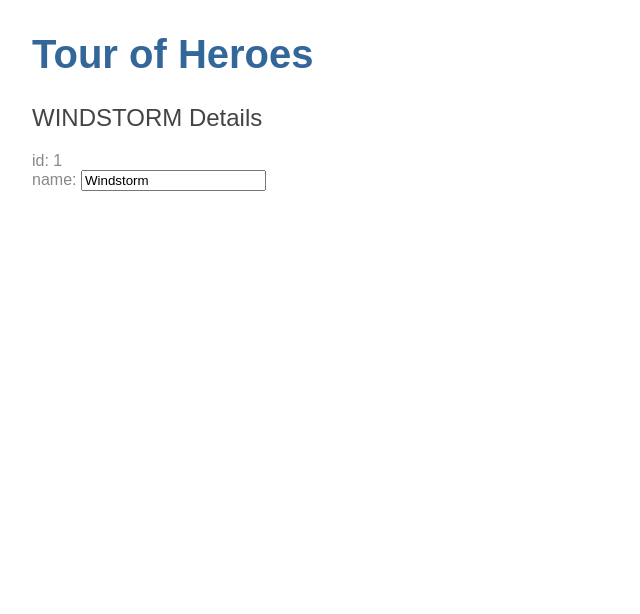
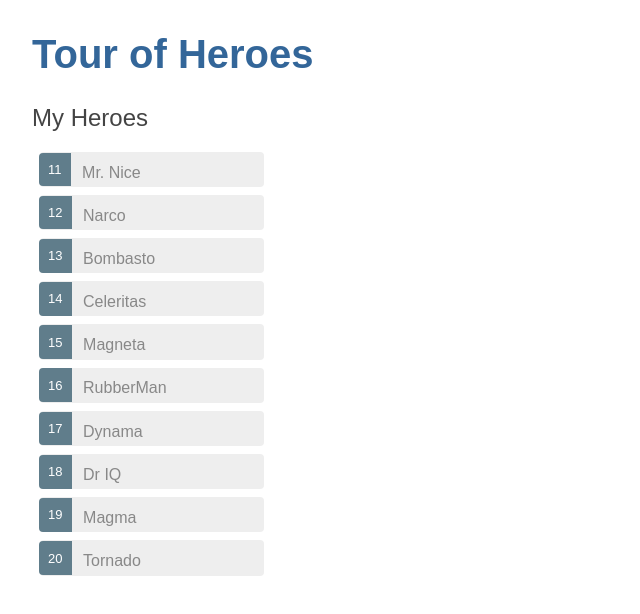
Before and after one commit to ikosenn/dive_angular, an Angular app: page / in a window 1280 px wide. Shown: the top 614 px of the page, without its empty margins (0-640 px from the left). Built offline with nearby package versions, Linux system fonts and the light colour scheme.

Commit message:
Create master detail view

```diff
--- a/src/app/app.module.ts
+++ b/src/app/app.module.ts
@@ -4,12 +4,14 @@
 
 import { AppComponent } from './app.component';
 import { HeroesComponent } from './heroes/heroes.component';
+import { HeroDetailComponent } from './hero-detail/hero-detail.component';
 
 
 @NgModule({
     declarations: [
         AppComponent,
-        HeroesComponent
+        HeroesComponent,
+        HeroDetailComponent
     ],
     imports: [
         BrowserModule,
--- /dev/null
+++ b/src/app/hero-detail/hero-detail.component.html
@@ -0,0 +1,9 @@
+<div *ngIf="hero">
+	<h2> {{ hero.name | uppercase }} Details </h2>
+	<div><span> id: </span>{{ hero.id }}</div>
+	<div>
+		<label>name:
+			<input [(ngModel)]="hero.name" placeholder="name"/>
+		</label>
+	</div>
+</div>
--- /dev/null
+++ b/src/app/hero-detail/hero-detail.component.ts
@@ -0,0 +1,18 @@
+import { Component, OnInit, Input } from '@angular/core';
+
+import { Hero } from '../hero';
+
+@Component({
+  selector: 'app-hero-detail',
+  templateUrl: './hero-detail.component.html',
+  styleUrls: ['./hero-detail.component.css']
+})
+export class HeroDetailComponent implements OnInit {
+    @Input() hero: Hero;
+
+    constructor() { }
+
+    ngOnInit() {
+    }
+
+}
--- a/src/app/heroes/heroes.component.css
+++ b/src/app/heroes/heroes.component.css
@@ -0,0 +1,48 @@
+/* HeroesComponent's private CSS styles */
+.selected {
+  background-color: #CFD8DC !important;
+  color: white;
+}
+.heroes {
+  margin: 0 0 2em 0;
+  list-style-type: none;
+  padding: 0;
+  width: 15em;
+}
+.heroes li {
+  cursor: pointer;
+  position: relative;
+  left: 0;
+  background-color: #EEE;
+  margin: .5em;
+  padding: .3em 0;
+  height: 1.6em;
+  border-radius: 4px;
+}
+.heroes li.selected:hover {
+  background-color: #BBD8DC !important;
+  color: white;
+}
+.heroes li:hover {
+  color: #607D8B;
+  background-color: #DDD;
+  left: .1em;
+}
+.heroes .text {
+  position: relative;
+  top: -3px;
+}
+.heroes .badge {
+  display: inline-block;
+  font-size: small;
+  color: white;
+  padding: 0.8em 0.7em 0 0.7em;
+  background-color: #607D8B;
+  line-height: 1em;
+  position: relative;
+  left: -1px;
+  top: -4px;
+  height: 1.8em;
+  margin-right: .8em;
+  border-radius: 4px 0 0 4px;
+}
--- a/src/app/heroes/heroes.component.html
+++ b/src/app/heroes/heroes.component.html
@@ -1,7 +1,7 @@
-<h2>{{ hero.name | uppercase }} Details</h2>
-<div><span> id: </span>{{ hero.id }}</div>
-<div>
-    <label>name:
-        <input [(ngModel)]="hero.name" placeholder="name"/>
-    </label>
-</div>
+<h2>My Heroes</h2>
+<ul class="heroes">
+    <li *ngFor="let hero of heroes" (click)="onSelect(hero)" [class.selected]="hero === selectedHero">
+        <span class="badge">{{ hero.id }} </span>{{ hero.name }}
+    </li>
+</ul>
+<app-hero-detail [hero]="selectedHero"></app-hero-detail>
--- a/src/app/heroes/heroes.component.ts
+++ b/src/app/heroes/heroes.component.ts
@@ -1,6 +1,7 @@
 import { Component, OnInit } from '@angular/core';
 
 import { Hero } from '../hero';
+import { HEROES } from '../mock-heros';
 
 @Component({
   selector: 'app-heroes',
@@ -8,13 +9,13 @@
   styleUrls: ['./heroes.component.css']
 })
 export class HeroesComponent implements OnInit {
-    hero: Hero = {
-        id: 1,
-        name: 'Windstorm'
-    };
+    selectedHero: Hero;
+    heroes: Hero[] = HEROES;
     constructor() { }
 
     ngOnInit() {
     }
-
+	onSelect(hero: Hero): void {
+		this.selectedHero = hero;
+	}
 }
--- /dev/null
+++ b/src/app/mock-heros.ts
@@ -0,0 +1,15 @@
+import { Hero } from './hero';
+
+
+export const HEROES: Hero[] = [
+    { id: 11, name: 'Mr. Nice' },
+    { id: 12, name: 'Narco' },
+    { id: 13, name: 'Bombasto' },
+    { id: 14, name: 'Celeritas' },
+    { id: 15, name: 'Magneta' },
+    { id: 16, name: 'RubberMan' },
+    { id: 17, name: 'Dynama' },
+    { id: 18, name: 'Dr IQ' },
+    { id: 19, name: 'Magma' },
+    { id: 20, name: 'Tornado' },
+]
```
Also changed, not shown: src/app/hero-detail/hero-detail.component.css (added), 1 other file (tests, documents, lock files or other folders).
